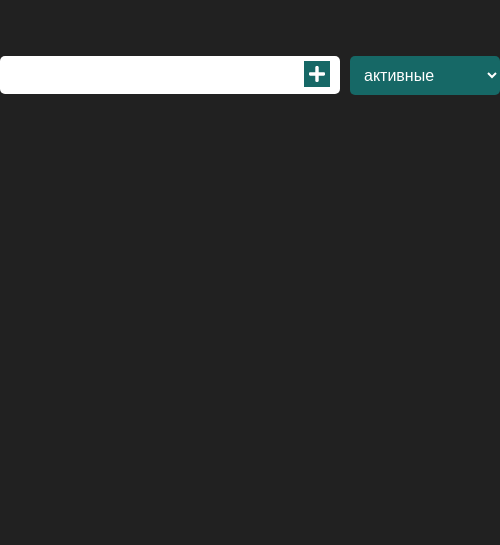
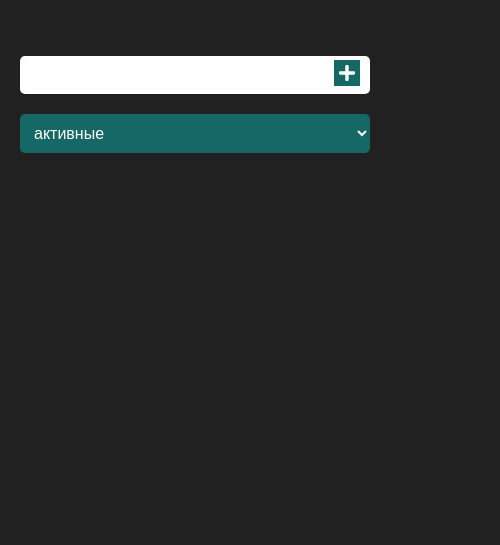
Before and after one commit to eberts-dev/todo, a plain HTML site: page local/index.html in a window 390 px wide. Shown: the part 299-844 px from the top of the page, 500 px wide, since content can reach past the window. Drawn offline with Linux system fonts and the light colour scheme.

Commit message:
fix layout local-side

```diff
--- a/local/style.css
+++ b/local/style.css
@@ -27,16 +27,24 @@ h1 {
 
 .todo {
 	margin: 15em auto;
-	width: 500px;
+	max-width: 500px;
+	@media screen and (max-width: 500px) {
+		padding: 0 20px;
+	}
 }
 
 .todo__wrapper {
 	display: flex;
+	flex-wrap: wrap;
 	justify-content: space-between;
+	row-gap: 20px;
 }
 
 .todo__input {
 	position: relative;
+	@media screen and (max-width: 500px) {
+		width: 100%;
+	}
 }
 
 .todo__text,
@@ -46,15 +54,18 @@ h1 {
 	font-size: 16px;
 	padding: 10px;
 	width: 340px;
+	@media screen and (max-width: 500px) {
+		width: 100%;
+	}
 }
 
 .todo__options {
 	width: 150px;
-}
-
-.todo__options {
 	background: #166866;
 	color: white;
+	@media screen and (max-width: 500px) {
+		width: 100%;
+	}
 }
 
 .todo__options:focus,
```
